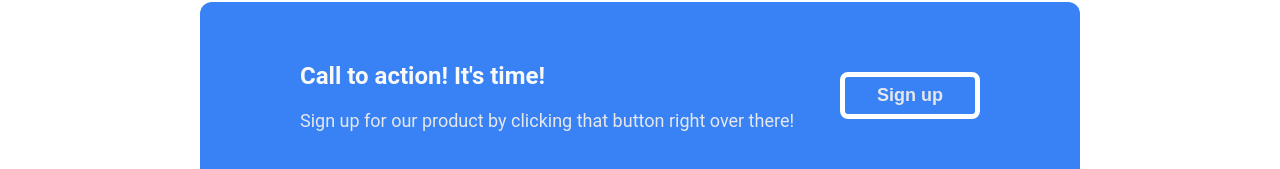
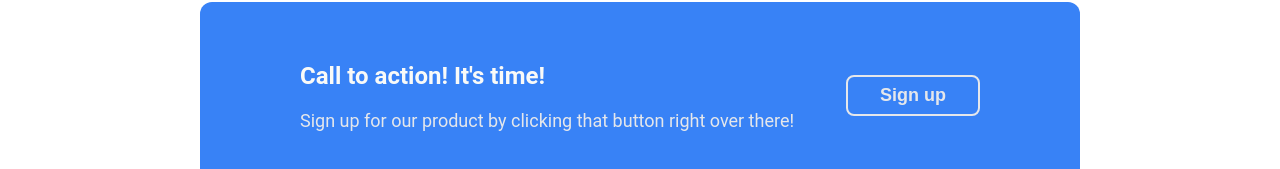
Before and after one commit to voyous/odin-landing-page, a plain HTML site: page index.html in a window 1280 px wide. Shown: the part 2310-2479 px from the top of the page. Drawn offline with Linux system fonts and the light colour scheme.

Commit message:
Changed border and colour of sign up button

```diff
--- a/style.css
+++ b/style.css
@@ -134,6 +134,6 @@ button {
 }
 
 .sign-up {
-    border: 5px solid white;
+    border: 2px solid #e5e7eb;
     flex-grow: 0;
 }
```
